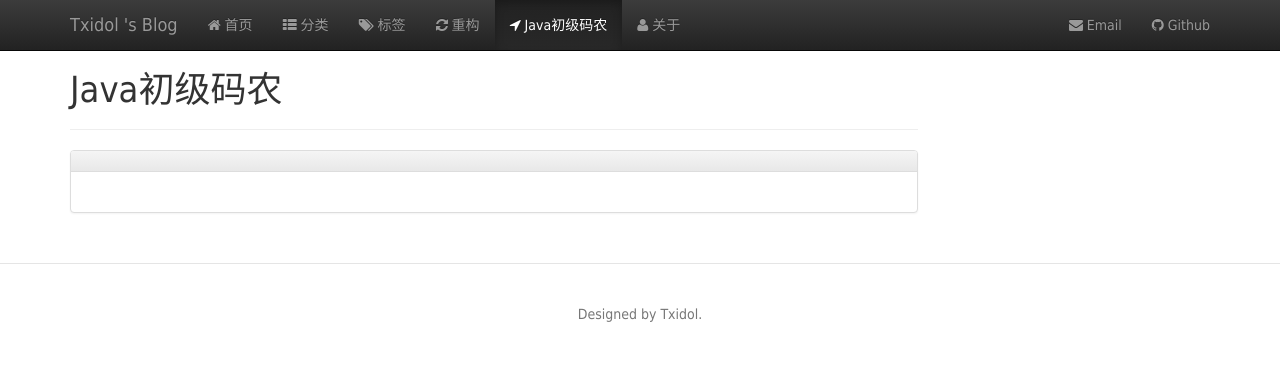
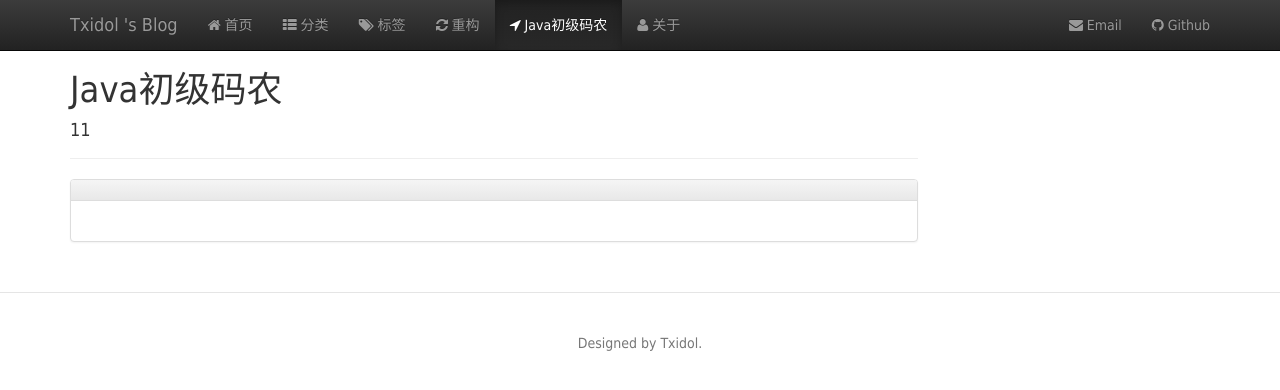
Before and after one commit to txidol/txidol.github.io, a Jekyll site: the page built from java_base.html, in a window 1280 px wide. Shown: the top 390 px of the page. Built offline with Jekyll 4.4.1, drawn with Linux system fonts in a browser that asks for light colours; nearby versions of some CDN libraries; Markdown is read by kramdown in place of the engine named in the settings.

Commit message:
Update java_base.html

```diff
--- a/java_base.html
+++ b/java_base.html
@@ -8,7 +8,7 @@ title: Java初级码农
     <div class="col-md-9"  role="main">
         <div class="page-header">
             <h1>{{ page.title }}</h1>
-			<h4>{{ site.categories[0].category[0] }}</h4>
+			<h4>11{{ site.categories[0].category[0] }}</h4>
         </div>
 
         <section id="{{ site.categories[0].category[0] }}">
```
